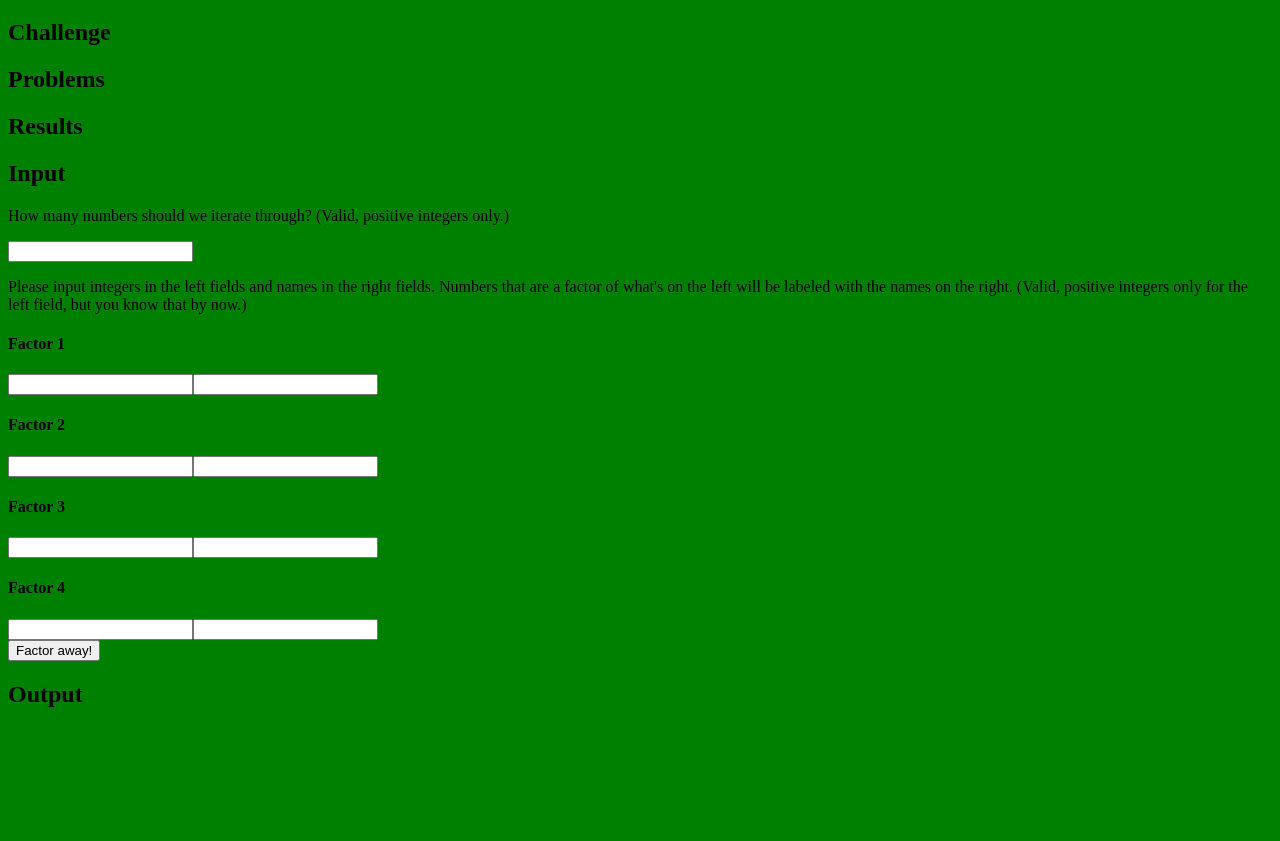
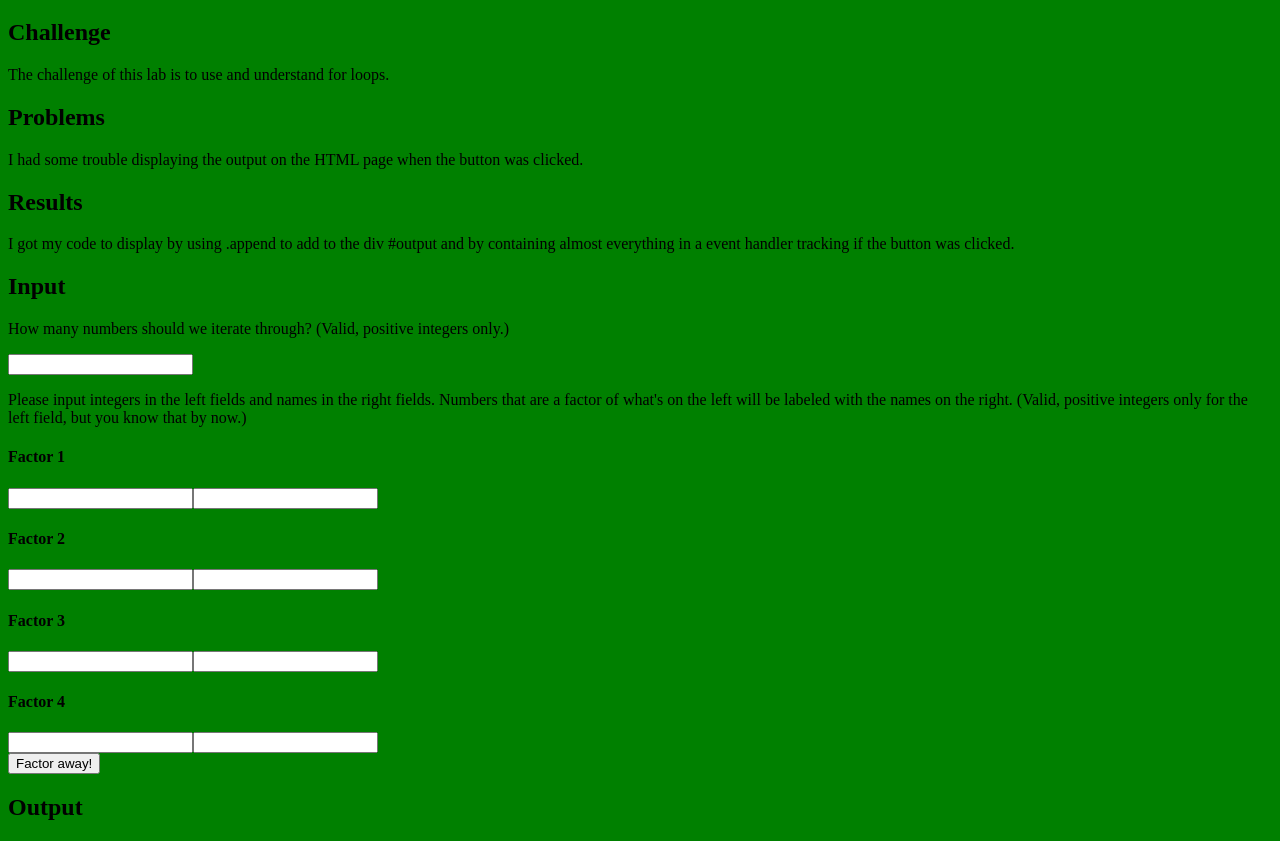
Before and after one commit to ThatAidanGuy/art101, a plain HTML site: page lab13/index.html in a window 1280 px wide. Shown: the part 61-902 px from the top of the page. Before the commit the page ends 800 px from the top, so only its background shows below. Drawn offline with nearby package versions, Linux system fonts and the light colour scheme.

Commit message:
Added Challenge/Problems/Results

```diff
--- a/lab13/index.html
+++ b/lab13/index.html
@@ -11,11 +11,12 @@
 	<div id = "content">
 		<h1>Lab 13: Loops</h1>
 		<h2>Challenge</h2>
-		<p></p>
+		<p>The challenge of this lab is to use and understand for loops.</p>
 		<h2>Problems</h2>
-		<p></p>
+		<p>I had some trouble displaying the output on the HTML page when the button was clicked.</p>
 		<h2>Results</h2>
-		<p></p>
+		<p>I got my code to display by using .append to add to the div #output
+		and by containing almost everything in a event handler tracking if the button was clicked.</p>
 		<div id ="input-output">
 			<h2>Input</h2>
 			<p>How many numbers should we iterate through? (Valid, positive integers only.)</p>
```
